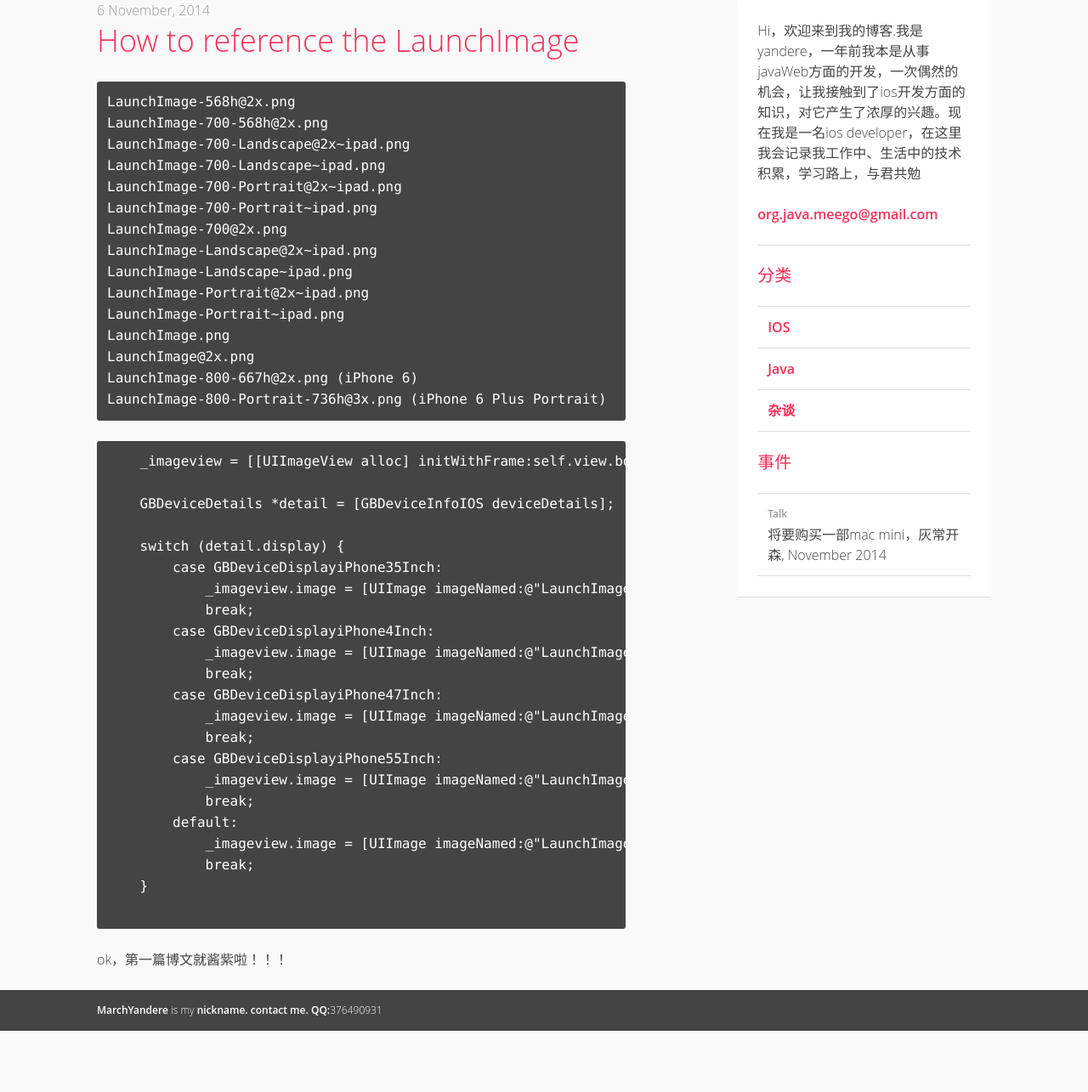
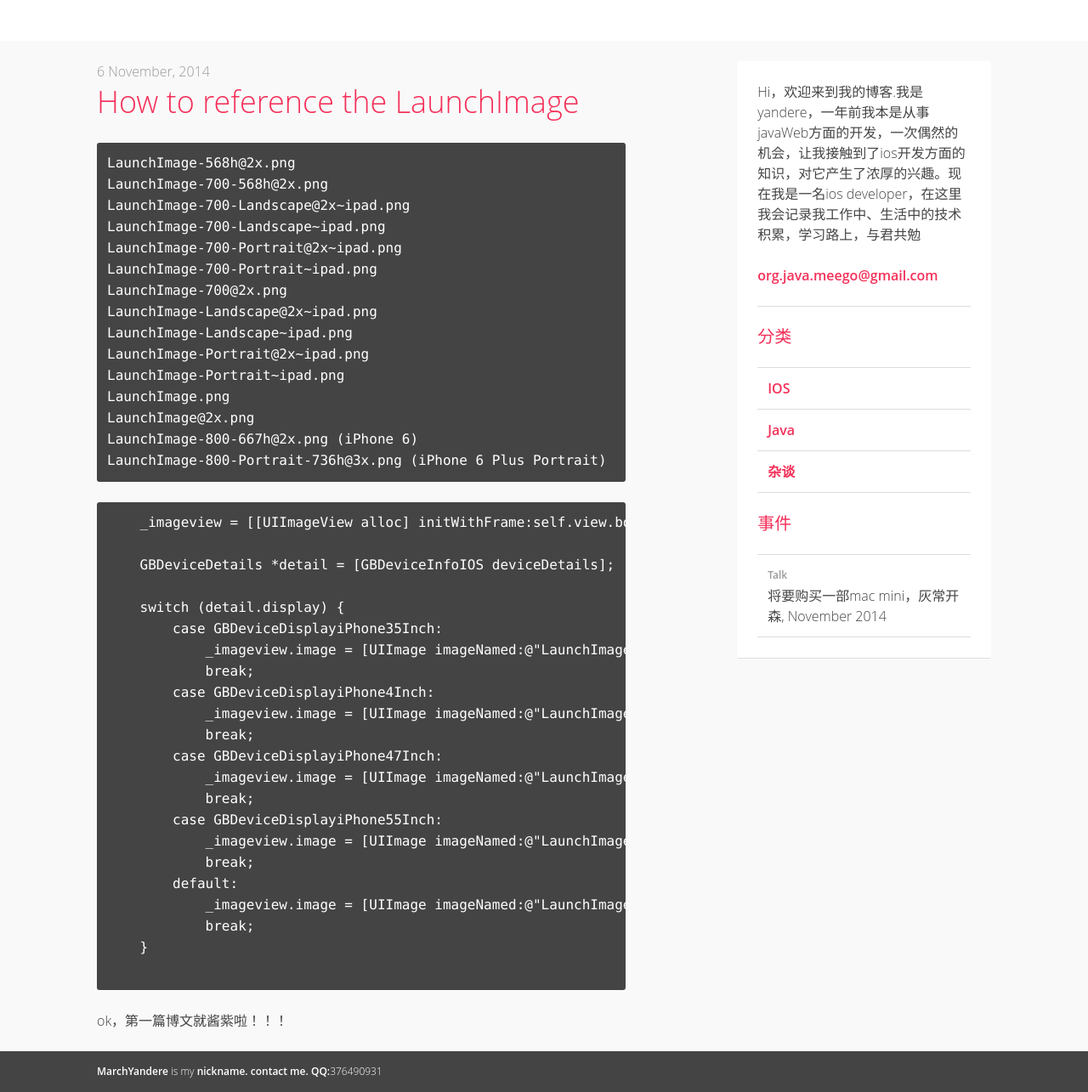
Before and after one commit to MarchYandere/MarchYandere.github.io, a Jekyll site: the page built from _posts/2014-11-06-how-to-reference-the-LaunchImage.md, in a window 1280 px wide. Shown: the whole page at 85% size. Built offline with Jekyll 4.4.1, drawn with Linux system fonts in a browser that asks for light colours; Markdown is read by kramdown in place of the engine named in the settings; before the commit the page ends 1213 px from its top, so only the background shows below that.

Commit message:
post style

```diff
--- a/_layouts/post.html
+++ b/_layouts/post.html
@@ -9,7 +9,26 @@
    <link rel="stylesheet" href="/css/syntax.css" type="text/css" media="screen, projection" />
    </head>
    <body class="promo">
+		<header class="page-head">
 
+    		<div class="wrapper">
+
+        		<nav class="site-nav">
+
+    <a href="{{ site.baseurl }}/" class="site-nav__home"></a>
+
+    <!--<ul class="site-nav__list">
+        <li class="site-nav__item"><a href="/about/" class="site-nav__link  site-nav__about">About<span class="hide-palm"> and Contact</span></a></li>
+        <li class="site-nav__item"><a href="/case-studies/" class="site-nav__link  site-nav__case-studies">Case Studies</a></li>
+        <li class="site-nav__item"><a href="/speaking/" class="site-nav__link  site-nav__speaking">Speaking</a></li>
+        <li class="site-nav__item"><a href="http://csswizardry.com/work/" class="site-nav__link  site-nav__hire-me">Hire Me</a></li>
+    </ul>-->
+
+				</nav>
+
+    		</div>
+
+		</header>
 		<div class="wrapper">
 
     		<div class="layout">
```
